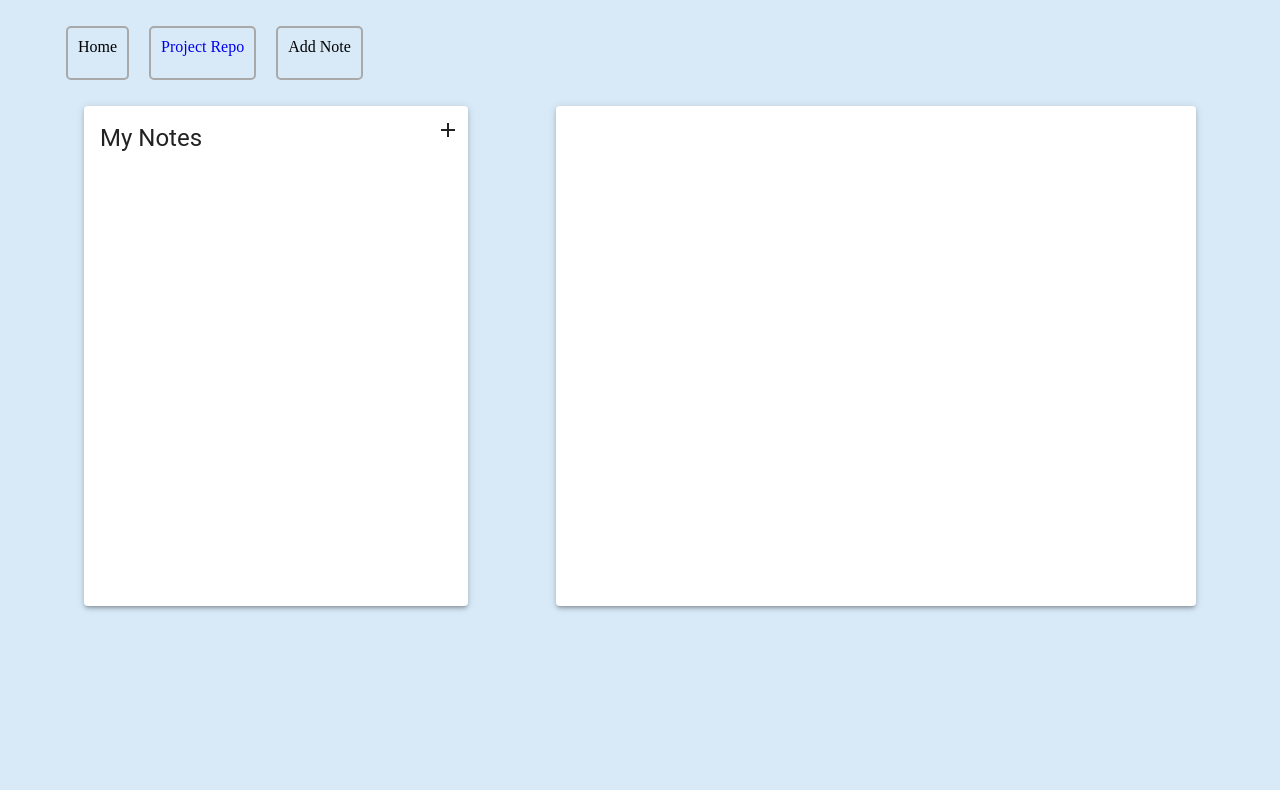
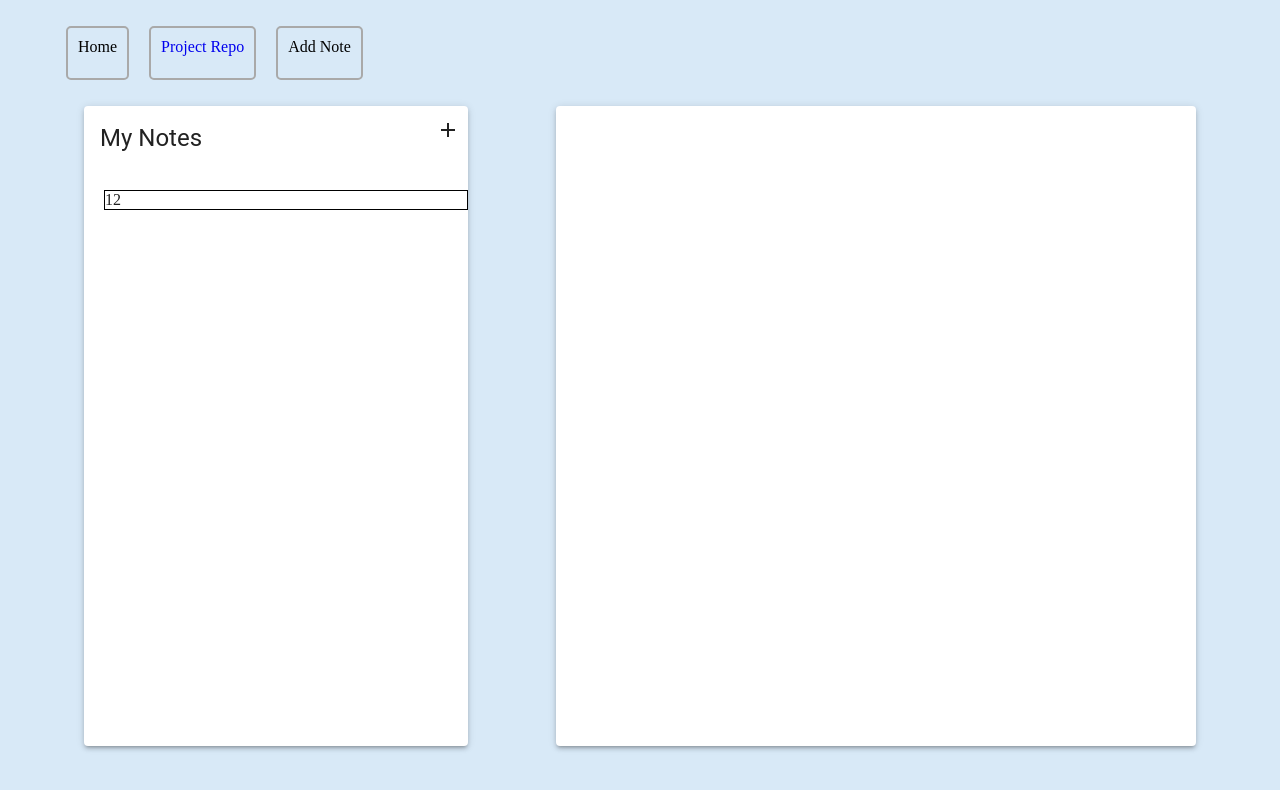
Before and after one commit to atapattua/notes-app, a Next.js app: page / in a window 1280 px wide. Shown: the top 790 px of the page. Built offline with nearby package versions, Linux system fonts and the light colour scheme.

Commit message:
adding list items

```diff
--- a/components/NoteItem.tsx
+++ b/components/NoteItem.tsx
@@ -1,3 +1,10 @@
-export default function NoteItem(title: string, _id: number){
+import styles from "../styles/Home.module.css";
 
+export default function NoteItem(props: any){
+    return(
+        <div className={styles.notes_item_container}>
+            <div>1</div>
+            <div>2</div>
+        </div>
+    )
 }
--- a/components/SideMenu.tsx
+++ b/components/SideMenu.tsx
@@ -22,7 +22,7 @@ export default function SideMenu(){
                 sx={{position: "sticky"}}
             />
             <div className={styles.notes_list_container}>
-
+                <NoteItem />
             </div>
         </Card>
     );
--- a/pages/index.tsx
+++ b/pages/index.tsx
@@ -23,6 +23,7 @@ export default function Home() {
         <title>Notes</title>
         <meta name="description" content="A note creating app" />
         <meta name="viewport" content="width=device-width, initial-scale=1" />
+        <link rel="icon" type="image/png" href="/public/notepad.png" />
       </Head>
       <body>
         <nav>
--- a/styles/Home.module.css
+++ b/styles/Home.module.css
@@ -43,7 +43,7 @@
 
 .sidemenu{
   width: 30vw;
-  height: 500px;
+  height: 80vh;
 }
 
 .notes_list_container{
@@ -54,6 +54,13 @@
   flex-wrap: none;
 }
 
+.notes_item_container{
+  display: flex;
+  flex-direction: row;
+  margin: 10px;
+  border: black 1px solid;
+}
+
 .note_edit{
   width: 50vw;
 }
```
Also changed, not shown: public/notepad.png (added).
